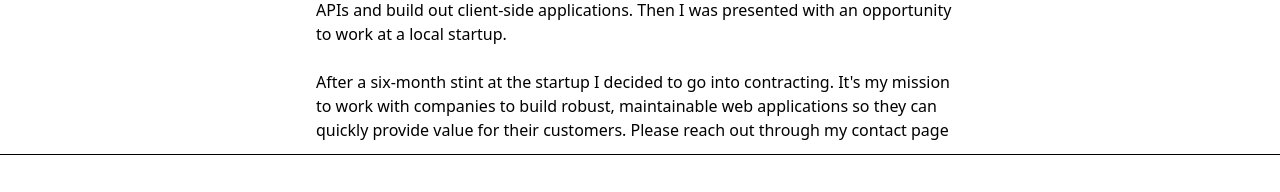
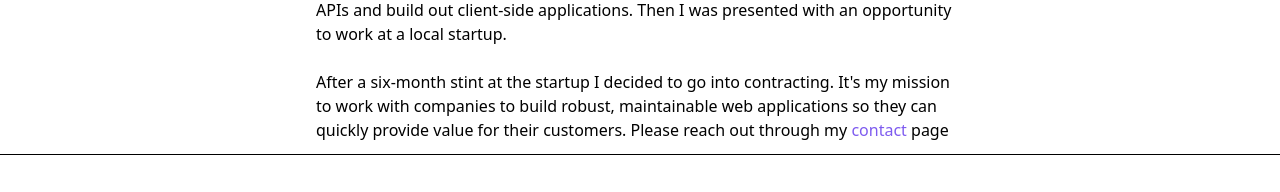
Before and after one commit to lukejo-io/website, a Next.js app: page /about in a window 1280 px wide. Shown: the part 326-518 px from the top of the page. Built offline with nearby package versions, Linux system fonts and the light colour scheme.

Commit message:
Add link for contact page

```diff
--- a/pages/about.tsx
+++ b/pages/about.tsx
@@ -2,6 +2,7 @@ import type { NextPage } from "next";
 import Head from "next/head";
 import LinkButton from "../components/LinkButton";
 import Layout from "../components/Layout";
+import Link from "next/link";
 
 const Home: NextPage = () => {
   return (
@@ -31,7 +32,11 @@ const Home: NextPage = () => {
           After a six-month stint at the startup I decided to go into
           contracting. It's my mission to work with companies to build robust,
           maintainable web applications so they can quickly provide value for
-          their customers. Please reach out through my contact page
+          their customers. Please reach out through my{" "}
+          <Link href={"/contact"} className={"text-purple"}>
+            contact
+          </Link>{" "}
+          page
         </p>
       </div>
     </Layout>
```
